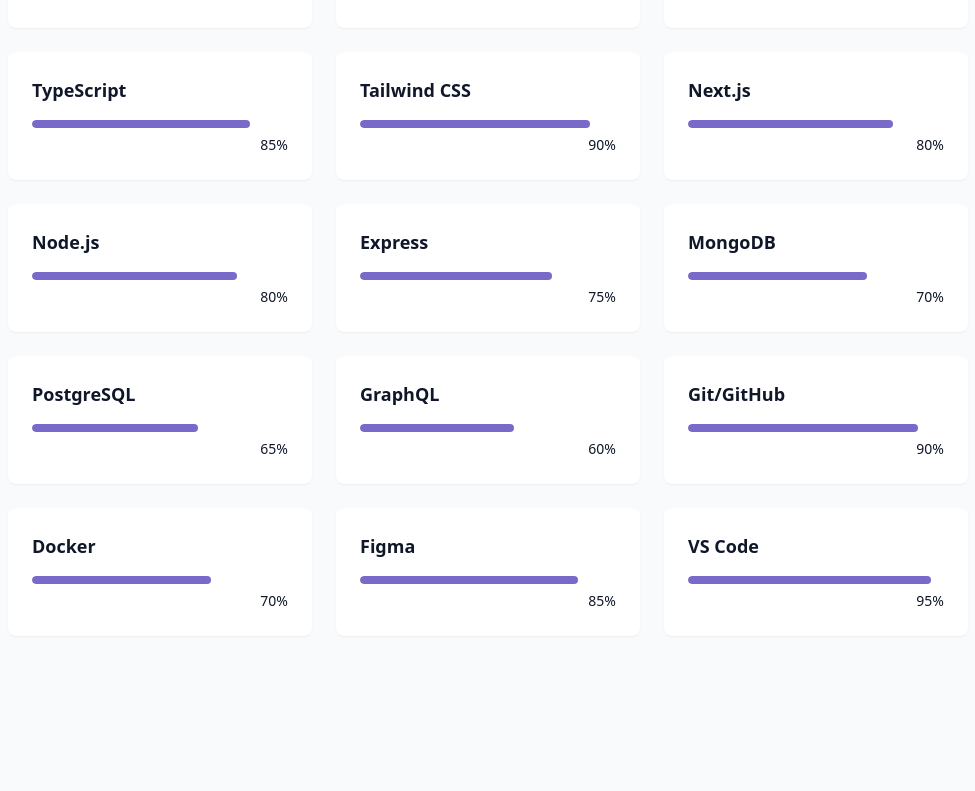
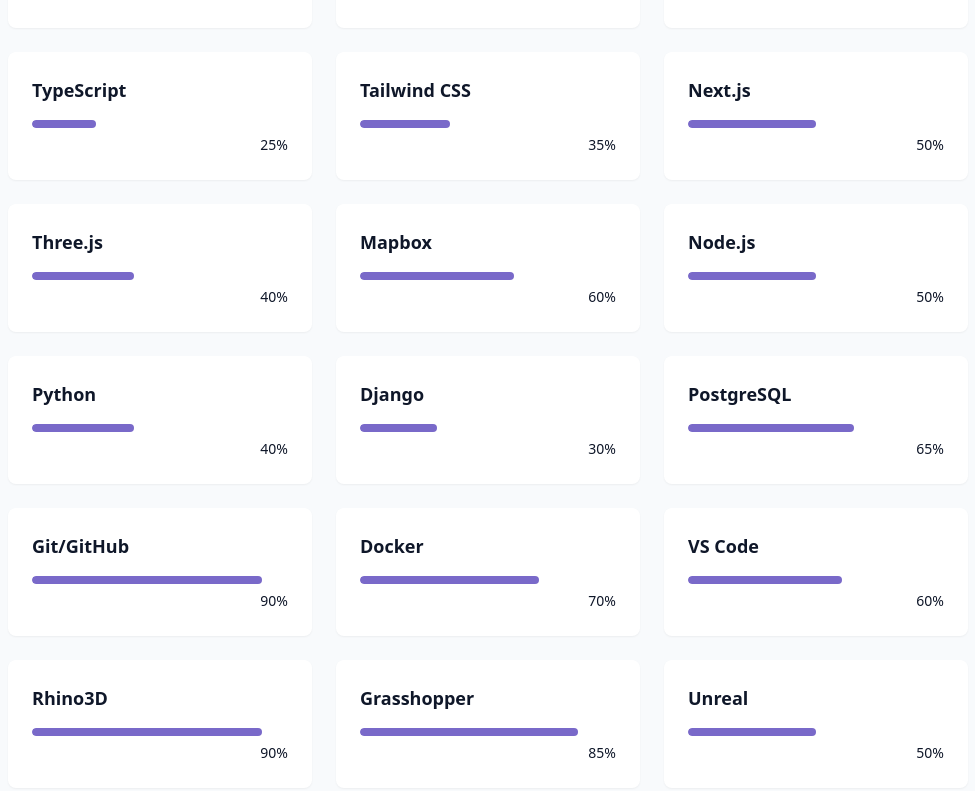
Before and after one commit to iluna007/il-portfolio, a React (Vite) app: page /#/ in a window 1280 px wide. Shown: the part 2006-2797 px from the top of the page, without its empty margins (152-1127 px from the left). Built offline with nearby package versions, Linux system fonts and the light colour scheme.

Commit message:
123  changes

```diff
--- a/src/components/HeroSection.jsx
+++ b/src/components/HeroSection.jsx
@@ -21,7 +21,7 @@
           </h1>
 
           <p className="text-lg md:text-xl text-muted-foreground max-2-2xl mx-auto opacity-0 animate-fade-in-delay-3">
-            I create stellar web experiences with modern technologies.
+            I create web experiences with modern technologies.
             Specializing in front-end development, I build interfaces that are
             both beautiful and functional.
           </p>
--- a/src/components/SkillsSection.jsx
+++ b/src/components/SkillsSection.jsx
@@ -4,24 +4,29 @@
 const skills = [
   // Frontend
   { name: "HTML/CSS", level: 95, category: "frontend" },
-  { name: "JavaScript", level: 90, category: "frontend" },
-  { name: "React", level: 90, category: "frontend" },
-  { name: "TypeScript", level: 85, category: "frontend" },
-  { name: "Tailwind CSS", level: 90, category: "frontend" },
-  { name: "Next.js", level: 80, category: "frontend" },
+  { name: "JavaScript", level: 70, category: "frontend" },
+  { name: "React", level: 60, category: "frontend" },
+  { name: "TypeScript", level: 25, category: "frontend" },
+  { name: "Tailwind CSS", level: 35, category: "frontend" },
+  { name: "Next.js", level: 50, category: "frontend" },
+  { name: "Three.js", level: 40, category: "frontend" },
+  { name: "Mapbox", level: 60, category: "frontend" },
 
   // Backend
-  { name: "Node.js", level: 80, category: "backend" },
-  { name: "Express", level: 75, category: "backend" },
-  { name: "MongoDB", level: 70, category: "backend" },
+  { name: "Node.js", level: 50, category: "backend" },
+  { name: "Python", level: 40, category: "backend" },
+  { name: "Django", level: 30, category: "backend" },
   { name: "PostgreSQL", level: 65, category: "backend" },
-  { name: "GraphQL", level: 60, category: "backend" },
 
   // Tools
   { name: "Git/GitHub", level: 90, category: "tools" },
   { name: "Docker", level: 70, category: "tools" },
-  { name: "Figma", level: 85, category: "tools" },
-  { name: "VS Code", level: 95, category: "tools" },
+  { name: "VS Code", level: 60, category: "tools" },
+  { name: "Rhino3D", level: 90, category: "tools" },
+  { name: "Grasshopper", level: 85, category: "tools" },
+  { name: "Unreal", level: 50, category: "tools" },
+  { name: "Twinmotion", level: 60, category: "tools" },
+  { name: "QGIS", level: 50, category: "tools" },
 ];
 
 const categories = ["all", "frontend", "backend", "tools"];
```
